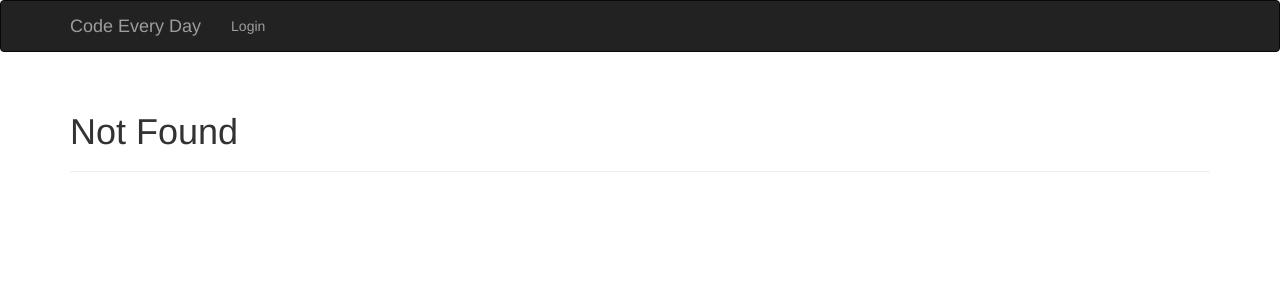
After one commit to dcroc16/code_every_day, a Python web app: template templates/404.html in a window 1280 px wide. The commit adds this page. Shown: the top 300 px of the page. Run offline with Jinja, Linux system fonts and the light colour scheme; the template is opened without the code that fills it, so the values that code supplies are empty; some libraries are stand-ins or nearby versions.

Commit message:
added error handler pages and a navbar

```diff
--- /dev/null
+++ b/templates/404.html
@@ -0,0 +1,7 @@
+{% extends "base.html" %}
+
+{% block page_content %}
+    <div class="page-header">
+        <h1>Not Found</h1>
+    </div>
+{% endblock %}
--- a/templates/base.html
+++ b/templates/base.html
@@ -1,8 +1,32 @@
 {% extends "bootstrap/base.html" %}
 
-{% block content %}
+{% block title %}code every day{% endblock %}
 
+{% block navbar %}
 
-
+<div class="navbar navbar-inverse" role="navigation">
+    <div class="container" >
+        <div class="navbar-header">
+            <button class="navbar-toggle" type="button" data-toggle="collapse" data-target=".navbar-collapse" >
+                <span class="sr-only">Toggle navigation</span>
+                <span class="icon-bar"></span>
+                <span class="icon-bar"></span>
+                <span class="icon-bar"></span>
+            </button>
+            <a class="navbar-brand" href="/">Code Every Day</a>
+        </div>
+        <div class="navbar-collapse collapse" >
+            <ul class="nav navbar-nav" >
+                <li><a href="/login">Login</a></li>
+            </ul>
+        </div>
+    </div>
+</div>
 
 {% endblock %}
+
+{% block content %}
+<div class="container">
+    {% block page_content %}{% endblock %}
+</div>
+{% endblock %}
--- a/templates/login.html
+++ b/templates/login.html
@@ -1,3 +1,7 @@
+{% extends "base.html" %}
+
+{% block page_content %}
+
 <h3>{{ message }}</h3>
 <h3>Login to Applicaiton:</h3>
 <form action="/login" method="post" >
@@ -5,3 +9,5 @@
 <input id="password" name="password" type="text" />
 <input id="submit" type="submit" />
 </form>
+
+{% endblock %}
```
Also changed, not shown: app.py (+12 -1 lines), templates/500.html (added, +7 -0 lines).
